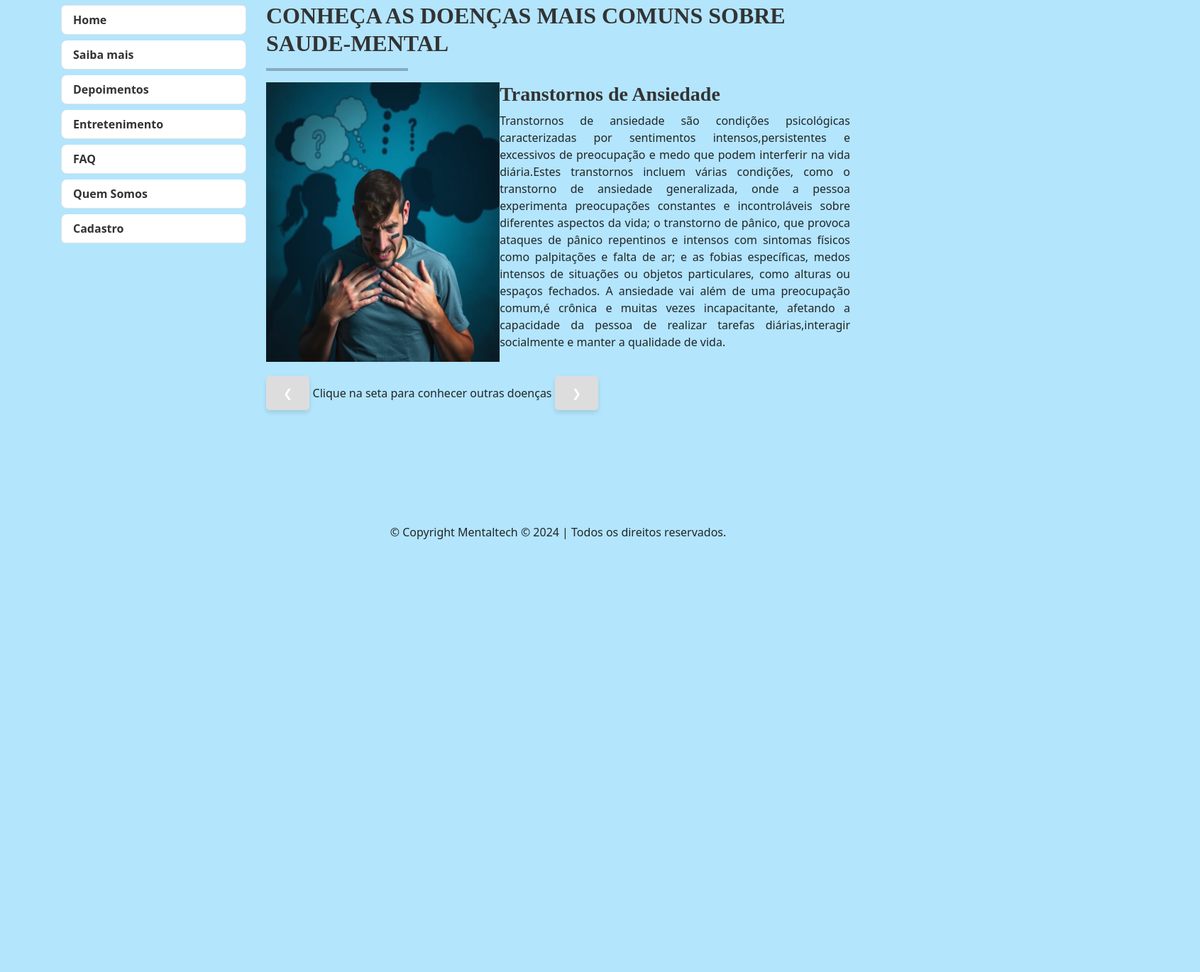
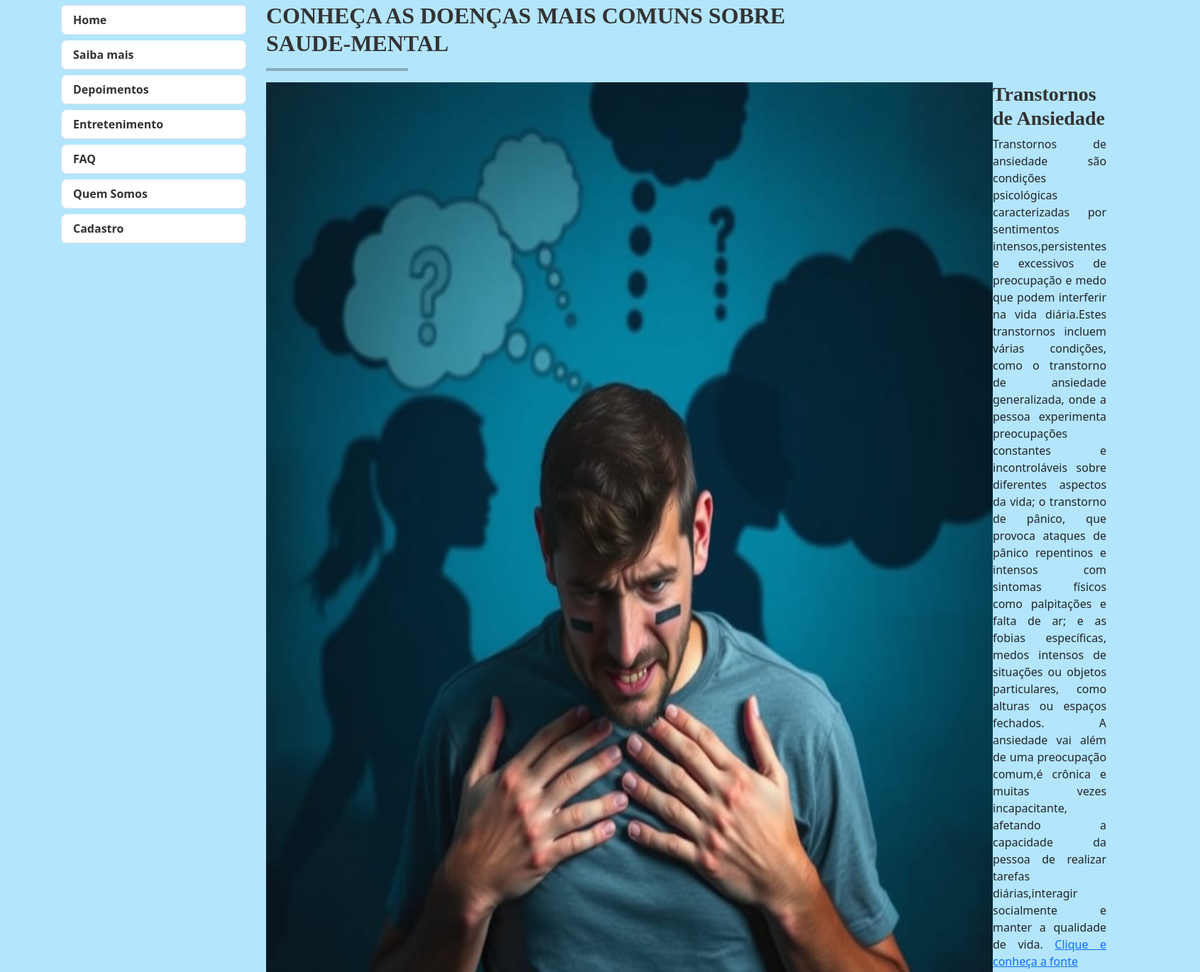
Before and after one commit to MariaaPcsa/Projeto-integrador-II, a plain HTML site: page pages/apoio.html in a window 1280 px wide. Shown: the part 390-1760 px from the top of the page at 71% size, 1691 px wide, since content can reach past the window. Before the commit the page ends 1184 px from the top, so only its background shows below. Drawn offline with nearby package versions, Linux system fonts and the light colour scheme.

Commit message:
Update apoio.html
Retirado os botões de rolagem, Retirado a porcentagem das imagens e acrescentado as fontes.

```diff
--- a/pages/apoio.html
+++ b/pages/apoio.html
@@ -73,7 +73,7 @@
 
         <div class="mySlides">
         <div style="display: flex;">
-        <img src="../img/1Ansiedade.png" alt="Transtorno1" class="Transtornos-img" style="width:40%">
+        <img src="../img/1Ansiedade.png" alt="Uma pessoa com expressão ansiosa, mãos no peito, rosto tenso e suando, com um fundo de múltiplas sombras para simbolizar pensamentos ansiosos.">
         <div class="text">
         <h3 class="w3-text-cyan">Transtornos de Ansiedade</h3>
     <style>
@@ -94,8 +94,11 @@ palpitações e falta de ar; e as fobias específicas, medos intensos
 de situações ou objetos particulares, como alturas ou espaços fechados.
 A ansiedade vai além de uma preocupação comum,é crônica e muitas vezes
 incapacitante, afetando a capacidade da pessoa de realizar tarefas
-diárias,interagir socialmente e manter a qualidade de vida.</p>
-
+diárias,interagir socialmente e manter a qualidade de vida.
+<a href="https://www.scielo.br/j/rbp/a/dz9nS7gtB9pZFY6rkh48CLt/">Clique e conheça a fonte </a>
+</p>
+               <br><br>
+               <br><br>
 	</div>
         </div>
         </div>
@@ -104,7 +107,7 @@ diárias,interagir socialmente e manter a qualidade de vida.</p>
 
         <div class="mySlides">
         <div style="display: flex;">
-        <img src="../img/2Humor.png" alt="Transtorno2" class="Transtornos-img" style="width:40%">
+        <img src="../img/2Humor.png" alt="Uma pessoa dividida ao meio, de um lado sorrindo com tons vibrantes e do outro com expressão triste em um cenário escuro, representando as oscilações de humor.">
         <div class="text">
         <h3 class="w3-text-cyan">Transtornos de Humor</h3>
     <style>
@@ -125,6 +128,10 @@ a pessoa se sente, pensa e lida com a vida cotidiana. Os dois tipos mais comuns
  impactam a vida pessoal, profissional e social, e frequentemente necessitam
  de tratamento para que a pessoa consiga estabilizar o humor e melhorar sua
  qualidade de vida.
+ <a href="https://www.scielo.br/j/rbp/a/ZkhmLGsq86fbNJHymKK5RgN/">Clique e conheça a fonte </a>
+</p>
+               <br><br>
+               <br><br>
         </div>
         </div>
         </div>
@@ -134,7 +141,7 @@ a pessoa se sente, pensa e lida com a vida cotidiana. Os dois tipos mais comuns
 
         <div class="mySlides">
         <div style="display: flex;">
-        <img src="../img/3Psicóticos.png" alt="Transtorno3" class="Transtornos-img" style="width:40%">
+        <img src="../img/3Psicóticos.png" alt="Uma pessoa de olhos arregalados, observando figuras distorcidas ao seu redor, com uma atmosfera sombria para evocar a experiência de alucinações.">
         <div class="text">
         <h3 class="w3-text-cyan">Transtornos Psicóticos</h3>
     <style>
@@ -152,6 +159,10 @@ Transtornos psicóticos são condições de saúde mental caracterizadas pela pe
  como pensamento desorganizado e comportamento anormal. Esses transtornos afetam profundamente a capacidade
  de uma pessoa de interagir com os outros e de realizar tarefas diárias, tornando o tratamento fundamental
  para melhorar a qualidade de vida e ajudar no controle dos sintomas.
+ <a href="https://www.scielo.br/j/rbp/a/tGbFpGhznyv8ZygrkvWwQcw/?format=html&lang=pt">Clique e conheça a fonte </a>
+</p> >
+               <br><br>
+               <br><br>
 	</div>
         </div>
         </div>
@@ -161,7 +172,7 @@ Transtornos psicóticos são condições de saúde mental caracterizadas pela pe
 
         <div class="mySlides">
         <div style="display: flex;">
-        <img src="../img/4Alimentares.png" alt="Transtorno4" class="Transtornos-img" style="width:40%">
+        <img src="../img/4Alimentares.png" alt="Uma jovem em frente ao espelho, com uma figura magra refletida, enquanto a sua expressão reflete sofrimento, representando a distorção da autoimagem.">
         <div class="text">
         <h3 class="w3-text-cyan">Transtornos Alimentares</h3>
     <style>
@@ -180,6 +191,10 @@ e um medo intenso de ganhar peso; a bulimia nervosa, onde ocorrem episódios de
  são frequentemente motivados por uma distorção da autoimagem e por pressões sociais, e podem levar a
  sérios problemas de saúde física e mental, exigindo uma abordagem de tratamento abrangente que inclua
  apoio psicológico, nutricional e, muitas vezes, acompanhamento médico.
+ <a href="https://www.scielo.br/j/rbp/a/P6XZkzr5nTjmdVBTYyJVZPD">Clique e conheça a fonte </a>
+</p>
+               <br><br>
+               <br><br>
 	</div>
         </div>
         </div>
@@ -188,7 +203,7 @@ e um medo intenso de ganhar peso; a bulimia nervosa, onde ocorrem episódios de
 
         <div class="mySlides">
         <div style="display: flex;">
-        <img src="../img/5Personalidade.png" alt="Transtorno5" class="Transtornos-img" style="width:40%">
+        <img src="../img/5Personalidade.png" alt="Uma pessoa com várias faces sobrepostas, representando as mudanças de comportamento e humor características de alguns transtornos de personalidade, como o transtorno borderline.">
         <div class="text">
         <h3 class="w3-text-cyan">Transtornos de Personalidade</h3>
     <style>
@@ -208,6 +223,10 @@ Transtornos de personalidade são condições de saúde mental caracterizadas po
  extrema de admiração e baixa empatia pelos outros. Estes transtornos geralmente se desenvolvem na
  adolescência ou início da idade adulta e requerem tratamento especializado para ajudar a pessoa a
  desenvolver estratégias saudáveis de convivência e adaptação.
+ <a href="https://www.scielo.br/j/ape/a/dhwbXqWpbLRwCfTPyrt8hMy/">Clique e conheça a fonte </a>
+</p>
+               <br><br>
+               <br><br>
 	</div>
         </div>
         </div>
@@ -216,7 +235,7 @@ Transtornos de personalidade são condições de saúde mental caracterizadas po
 
         <div class="mySlides">
         <div style="display: flex;">
-        <img src="../img/6Neurodesenvolvimentais.png" alt="Transtorno6" class="Transtornos-img" style="width:40%">
+        <img src="../img/6Neurodesenvolvimentais.png" alt="Uma criança interagindo de forma diferente das demais, isolada e com um olhar focado, para ilustrar o autismo.">
         <div class="text">
         <h3 class="w3-text-cyan">Transtornos Neurodesenvolvimentais</h3>
     <style>
@@ -234,6 +253,10 @@ envolve problemas de atenção e hiperatividade-impulsividade. Os transtornos ne
 e manifestação, e as pessoas que os apresentam frequentemente precisam de suporte educativo e terapêutico para alcançar o
 máximo de seu potencial e adaptar-se às demandas sociais e escolares. O tratamento geralmente é multidisciplinar,
 envolvendo psicólogos, terapeutas ocupacionais, educadores e, em alguns casos, medicação.
+<a href="https://www.scielo.br/j/pcp/a/RP6tV9RTtbLNF9fnqvrMVXk/">Clique e conheça a fonte </a>
+</p>
+               <br><br>
+               <br><br>
 	</div>
         </div>
         </div>
@@ -242,7 +265,7 @@ envolvendo psicólogos, terapeutas ocupacionais, educadores e, em alguns casos,
 
         <div class="mySlides">
         <div style="display: flex;">
-        <img src="../img/7Obsessivo-Compulsivo.png" alt="Transtorno7" class="Transtornos-img" style="width:40%">
+        <img src="../img/7Obsessivo-Compulsivo.png" alt="Uma pessoa lavando as mãos repetidamente, com o cenário em segundo plano mostrando objetos perfeitamente alinhados, representando rituais compulsivos e a busca de alívio da ansiedade.">
         <div class="text">
         <h3 class="w3-text-cyan">Transtorno Obsessivo-Compulsivo (TOC)</h3>
     <style>
@@ -260,6 +283,10 @@ comportamentos repetitivos ou rituais, como lavar as mãos constantemente, verif
 Embora a pessoa geralmente reconheça que esses pensamentos e comportamentos são irracionais, sente-se incapaz
 de interrompê-los sem um grande desconforto. O TOC pode impactar profundamente a qualidade de vida, mas o tratamento,
 que inclui terapia e, em alguns casos, medicação, ajuda a reduzir os sintomas e melhorar o bem-estar.
+<a href="https://www.scielo.br/j/rbp/a/j4gxywDc7HNfcH5mzKhLPmz/">Clique e conheça a fonte </a>
+</p>
+               <br><br>
+               <br><br>
 	</div>
         </div>
         </div>
@@ -268,7 +295,7 @@ que inclui terapia e, em alguns casos, medicação, ajuda a reduzir os sintomas
 
         <div class="mySlides">
         <div style="display: flex;">
-        <img src="../img/8Sono.png" alt="Transtorno8" class="Transtornos-img" style="width:40%">
+        <img src="../img/8Sono.png" alt="Uma mulher deitada na cama com expressão de cansaço, mas com olhos abertos, enquanto um relógio mostra a madrugada, ilustrando a dificuldade em dormir.">
         <div class="text">
         <h3 class="w3-text-cyan">Transtornos do Sono</h3>
     <style>
@@ -285,6 +312,10 @@ dificuldade para adormecer, permanecer dormindo ou acordar muito cedo, além de
 excessiva. Fatores como estresse, ansiedade, hábitos de sono inadequados e condições médicas podem
 contribuir para o desenvolvimento desses transtornos. O tratamento pode envolver mudanças no estilo de vida,
 terapia cognitivo-comportamental e, em alguns casos, medicação.
+<a href="https://www.scielo.br/j/estpsi/a/gTGLpgtmtMnTrcMyhGFvNpG/?lang=pt">Clique e conheça a fonte </a>
+</p>
+               <br><br>
+               <br><br>
 	</div>
         </div>
         </div>
@@ -293,7 +324,7 @@ terapia cognitivo-comportamental e, em alguns casos, medicação.
 
         <div class="mySlides">
         <div style="display: flex;">
-        <img src="../img/9Estresse.png" alt="Transtorno9" class="Transtornos-img" style="width:40%">
+        <img src="../img/9Estresse.png" alt="Uma pessoa de olhos fechados e expressão de angústia, com cenas de um evento traumático em sombras ao fundo, simbolizando memórias intrusivas e flashbacks.">
         <div class="text">
         <h3 class="w3-text-cyan">Transtorno de Estresse Pós-Traumático (TEPT)</h3>
     <style>
@@ -310,46 +341,13 @@ o evento, alterações de humor e cognição, além de hiperatividade e reativid
 e dificuldades de concentração. O TEPT pode impactar significativamente a vida diária da pessoa, afetando
 relacionamentos e desempenho no trabalho. O tratamento frequentemente inclui terapia psicológica, como a terapia
 cognitivo-comportamental, e pode envolver o uso de medicamentos para ajudar a controlar os sintomas.
-        </div>
-        </div>
-        </div>
-
-
-    <div class="nav-buttons">
-        <!-- Botões de navegação -->
-        <button class="w3-button w3-cyan" onclick="plusDivs(-1)">❮</button>
-
-        <span class="nav-text">Clique na seta para conhecer outras doenças</span>
-
-        <button class="w3-button w3-cyan" onclick="plusDivs(1)">❯</button>
-    </div>
-
-    <script>
-        var slideIndex = 1;
-        showDivs(slideIndex);
-
-        function plusDivs(n) {
-          showDivs(slideIndex += n);
-        }
-
-        function showDivs(n) {
-          var i;
-          var x = document.getElementsByClassName("mySlides");
-          if (n > x.length) { slideIndex = 1 }
-          if (n < 1) { slideIndex = x.length }
-          for (i = 0; i < x.length; i++) {
-            x[i].style.display = "none";
-          }
-          x[slideIndex - 1].style.display = "block"; // Exibe o slide atual
-        }
-    </script>
-
-               <br><br>
+<a href="https://www.scielo.br/j/pusf/a/szPNZDJmvMM6PzPNJvXRFQz/">Clique e conheça a fonte </a>
+</p>
                <br><br>
                <br><br>
         </div>
         </div>
-
+        </div>
 
 
     <!-- Rodapé -->
```
Lines whose indentation alone changed are shown as unchanged.
